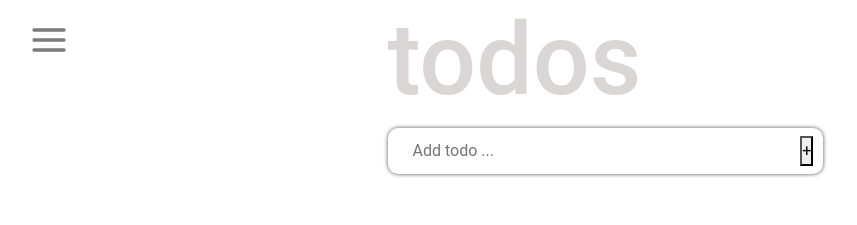
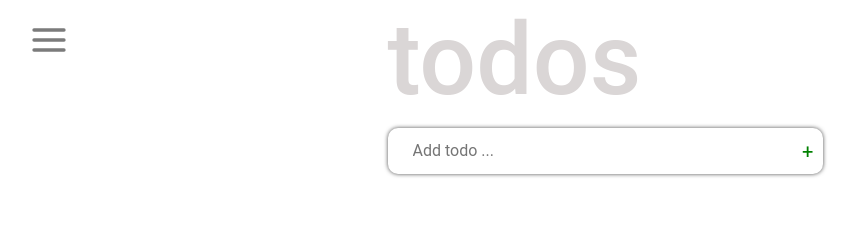
Before and after one commit to wuyepabdul/react-todo, a React (Create React App) app: page / in a window 1280 px wide. Shown: the top 225 px of the page, without its empty margins (21-878 px from the left). Built offline with nearby package versions, Linux system fonts and the light colour scheme.

Commit message:
Style add btn in AddTodo.js

```diff
--- a/src/index.css
+++ b/src/index.css
@@ -55,6 +55,13 @@
   padding-left: 100px;
   width: 100%;
   align-items: flex-start;
+}
+
+.add-btn {
+  background: inherit;
+  border: none;
+  font-size: 20px;
+  color: green;
 }
 
 .todos {
```
Also changed, not shown: 1 other file (tests, documents, lock files or other folders).
